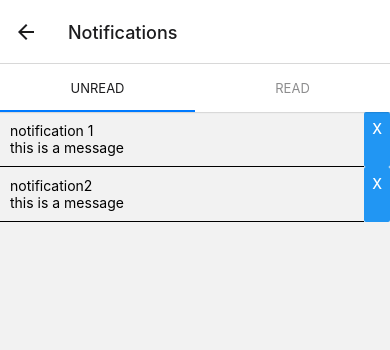
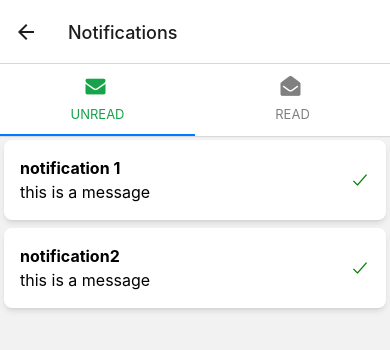
Before and after one commit to 20208094/AgriTayo, a React Native app in the folder mobile/: screen /Notifications in a window 390 px wide. Shown: the top 350 px of the page. Built offline with nearby package versions, Linux system fonts and the light colour scheme.

Commit message:
PASSWORDandNOTIF(done)
nativewind css applied in password and notif, homecard fixed

```diff
--- a/mobile/app/components/HomeCard.js
+++ b/mobile/app/components/HomeCard.js
@@ -16,7 +16,7 @@ const HomeCard = ({ product }) => {
       className="bg-white rounded-lg shadow m-2 w-[44%] mb-5"
     >
       <View className="rounded-t-lg overflow-hidden">
-        <Image source={product.image} className="w-full h-38" />
+        <Image source={product.image} className="w-full h-28" />
       </View>
       <View className="p-2.5">
         <Text className="text-base font-bold mb-1.5">{product.title}</Text>
--- a/mobile/app/components/NotificationTable.js
+++ b/mobile/app/components/NotificationTable.js
@@ -1,49 +1,36 @@
 import React from "react";
-import { TouchableOpacity, View, Text, StyleSheet, Button } from "react-native";
+import { TouchableOpacity, View, Text, Button } from "react-native";
 import { useNavigation } from "@react-navigation/native";
+import { styled } from "nativewind";
+import { Icon } from "react-native-elements";
 
 const NotificationTable = ({ notification, moveToRead, showButton }) => {
   const navigation = useNavigation();
+
   return (
     <TouchableOpacity
       onPress={() =>
         navigation.navigate("Notification Details", { notification })
       }
+      className="bg-white p-4 m-1 rounded-lg shadow-md"
     >
-      <View style={styles.tableContainer}>
-        <View style={styles.tableRow}>
-          <Text style={styles.tableCell}>
-            {notification.title}
+      <View className="flex-row justify-between items-center">
+        <Text className="flex-1 text-base">
+          <Text className="font-bold">{notification.title}</Text>
           {"\n"}
           {notification.message}
         </Text>
         {showButton && (
-            <Button
-              title='X'
+          <TouchableOpacity
             onPress={() => moveToRead(notification.id)}
-            />
+            className="ml-4"
+          >
+            <Icon name="checkmark" type="ionicon" size={20} color="green" />
+          </TouchableOpacity>
         )}
-        </View>
       </View>
     </TouchableOpacity>
   );
 };
 
-const styles = StyleSheet.create({
-  tableContainer: {
-    borderColor: "#000",
-  },
-  tableRow: {
-    flexDirection: "row",
-    borderColor: "#000",
-  },
-
-  tableCell: {
-    flex: 1,
-    padding: 10,
-    borderBottomWidth: 0.5,
-    borderColor: "#000",
-  },
-});
-
-export default NotificationTable;
+export default styled(NotificationTable);
--- a/mobile/app/screens/CropsScreen.js
+++ b/mobile/app/screens/CropsScreen.js
@@ -1,5 +1,6 @@
 import React from "react";
 import { View } from "react-native";
+import SearchBarC from "../components/SearchBarC";
 
 function CropsScreen() {
   return <View></View>;
--- a/mobile/app/screens/ForgotPasswordScreen.js
+++ b/mobile/app/screens/ForgotPasswordScreen.js
@@ -1,33 +1,45 @@
 import React from "react";
 import { View, Text, TextInput, TouchableOpacity } from "react-native";
 import { SafeAreaView } from "react-native-safe-area-context";
+import { styled } from "nativewind";
 
 //eyy ka muna eyy
 function ForgotPasswordScreen({ navigation }) {
   return (
-    <SafeAreaView>
-      <View className="">
-        <Text className="">Forgot Password</Text>
-        <Text className="">Please enter your email</Text>
+    <SafeAreaView className="flex-1 bg-gray-100">
+      <View className="flex-1 justify-center items-center px-5">
+        <View className="bg-white p-6 rounded-lg shadow-md w-full max-w-md">
+          <Text className="text-2xl font-bold text-green-700 mb-4 text-center">
+            Forgot Password
+          </Text>
+          <Text className="text-base text-gray-600 mb-4 text-center">
+            Please enter your email
+          </Text>
           <TextInput
-          className=""
+            className="border border-gray-300 rounded-lg px-4 py-2 mb-4"
             placeholder="Email"
             keyboardType="email-address"
             autoCapitalize="none"
             autoCorrect={false}
           />
-        <TouchableOpacity onPress={() => navigation.navigate("Login")}>
-          <Text className="">Cancel</Text>
+          <View className="flex-row justify-between">
+            <TouchableOpacity
+              onPress={() => navigation.navigate("Login")}
+              className="bg-gray-300 px-4 py-2 rounded-lg"
+            >
+              <Text className="text-gray-700 font-bold">Cancel</Text>
             </TouchableOpacity>
             <TouchableOpacity
               onPress={() => navigation.navigate("Change Password OTP")}
-          className=""
+              className="bg-green-600 px-4 py-2 rounded-lg"
             >
-          <Text classname="">Confirm</Text>
+              <Text className="text-white font-bold">Confirm</Text>
             </TouchableOpacity>
+          </View>
+        </View>
       </View>
     </SafeAreaView>
   );
 }
 
-export default ForgotPasswordScreen;
+export default styled(ForgotPasswordScreen);
--- a/mobile/app/screens/NewPasswordScreen.js
+++ b/mobile/app/screens/NewPasswordScreen.js
@@ -1,28 +1,33 @@
 import React from "react";
 import { View, Text, TextInput, TouchableOpacity } from "react-native";
 import { SafeAreaView } from "react-native-safe-area-context";
+import { styled } from "nativewind";
 
-function NewPasswordScreen({navigation}) {
+function NewPasswordScreen({ navigation }) {
   return (
-    <SafeAreaView className=''>
-      <View className="">
-        <Text className="">Enter your new password</Text>
+    <SafeAreaView className="flex-1 bg-gray-100">
+      <View className="flex-1 justify-center items-center px-5">
+        <View className="bg-white p-6 rounded-lg shadow-md w-full max-w-md">
+          <Text className="text-2xl font-bold text-green-700 mb-4 text-center">
+            Enter your new password
+          </Text>
           <TextInput
-          className=""
+            className="border border-gray-300 rounded-lg px-4 py-2 mb-4"
             placeholder="Password"
             secureTextEntry={true}
             autoCapitalize="none"
             autoCorrect={false}
           />
           <TouchableOpacity
-        className=""
-        onPress={() => navigation.navigate('Login')}
+            onPress={() => navigation.navigate("Login")}
+            className="bg-green-600 px-4 py-2 rounded-lg"
           >
-          <Text className="">Confirm</Text>
+            <Text className="text-white font-bold text-center">Confirm New Password </Text>
           </TouchableOpacity>
+        </View>
       </View>
     </SafeAreaView>
   );
 }
 
-export default NewPasswordScreen;
+export default styled(NewPasswordScreen);
--- a/mobile/app/screens/NotificationDetailsScreen.js
+++ b/mobile/app/screens/NotificationDetailsScreen.js
@@ -1,15 +1,18 @@
 import React from "react";
-import { View, Text } from "react-native";
+import { View, Text, ScrollView } from "react-native";
+import { styled } from "nativewind";
 
 function NotificationDetailsScreen({ route }) {
   const { notification } = route.params;
 
   return (
-    <View>
-      <Text>Title: {notification.title}</Text>
-      <Text>Message: {notification.message}</Text>
-    </View>
+    <ScrollView className="flex-1 bg-gray-100 p-4">
+      <View className="bg-white p-4 rounded-lg shadow-md">
+        <Text className="text-2xl font-bold text-black-900 mb-2">{notification.title}</Text>
+        <Text className="text-base text-black-700">{notification.message}</Text>
+      </View>
+    </ScrollView>
   );
 }
 
-export default NotificationDetailsScreen;
+export default styled(NotificationDetailsScreen);
--- a/mobile/app/screens/NotificationScreen.js
+++ b/mobile/app/screens/NotificationScreen.js
@@ -2,6 +2,7 @@ import React, { useState } from "react";
 import { createMaterialTopTabNavigator } from "@react-navigation/material-top-tabs";
 import ReadScreen from "./ReadScreen";
 import UnreadScreen from "./UnreadScreen";
+import Icon from "react-native-vector-icons/FontAwesome";
 
 const initialNotifications = [
   {
@@ -29,8 +30,22 @@ function NotificationScreen() {
   };
 
   return (
-    <Tab.Navigator>
-      <Tab.Screen name='Unread'>
+    <Tab.Navigator
+      screenOptions={({ route }) => ({
+        tabBarIcon: ({ color }) => {
+          let iconName;
+          if (route.name === 'Unread') {
+            iconName = 'envelope';
+          } else if (route.name === 'Read') {
+            iconName = 'envelope-open';
+          }
+          return <Icon name={iconName} size={20} color={color} />;
+        },
+        tabBarActiveTintColor: "#16A34A",
+        tabBarInactiveTintColor: "gray",
+      })}
+    >
+      <Tab.Screen name="Unread">
         {(props) => (
           <UnreadScreen
             {...props}
@@ -39,7 +54,7 @@ function NotificationScreen() {
           />
         )}
       </Tab.Screen>
-      <Tab.Screen name='Read'>
+      <Tab.Screen name="Read">
         {(props) => (
           <ReadScreen
             {...props}
--- a/mobile/app/screens/RegisterScreenBuyers.js
+++ b/mobile/app/screens/RegisterScreenBuyers.js
@@ -7,10 +7,11 @@ import {
   ScrollView,
   SafeAreaView,
 } from "react-native";
-import RadioForm from "react-native-simple-radio-button";
 import DateTimePicker from "@react-native-community/datetimepicker";
+import { styled } from "nativewind";
+import { FontAwesome } from '@expo/vector-icons';
 
-function RegisterScreenBuyers({navigation}) {
+function RegisterScreenBuyers({ navigation }) {
   const handleRegister = () => {
     // handle registration logic here
   };
@@ -73,17 +74,22 @@ function RegisterScreenBuyers({navigation}) {
             />
           )}
           <Text className="text-lg mb-2 text-gray-800">Gender:</Text>
-            <RadioForm
-              radio_props={genderOptions}
-              initial={-1}
-              formHorizontal={true}
-              labelHorizontal={true}
-              buttonColor="#00B251"
-              selectedButtonColor="#00B251"
-              className="mb-2"
-              labelStyle={{ marginRight: 20 }}
-              onPress={(value) => setSelectedGender(value)}
-            />
+          <View className="flex-row mb-4">
+            {genderOptions.map((option) => (
+              <TouchableOpacity
+                key={option.value}
+                onPress={() => setSelectedGender(option.value)}
+                className="flex-row items-center mr-6"
+              >
+                <View className="w-8 h-8 rounded-full border-2 border-green-600 flex items-center justify-center">
+                  {selectedGender === option.value && (
+                    <FontAwesome name="check" size={25} color="#00B251" />
+                  )}
+                </View>
+                <Text className="ml-2 text-gray-800">{option.label}</Text>
+              </TouchableOpacity>
+            ))}
+          </View>
           <TextInput
             className="w-full p-3 mb-4 bg-white rounded-lg shadow-md"
             placeholder="Address"
@@ -124,10 +130,16 @@ function RegisterScreenBuyers({navigation}) {
           >
             <Text className="text-white text-center text-lg">Register</Text>
           </TouchableOpacity>
+          <TouchableOpacity
+            onPress={() => navigation.navigate('Login')}
+            className="w-full p-3 bg-gray-300 rounded-lg shadow-md mt-4"
+          >
+            <Text className="text-gray-800 text-center text-lg">Cancel</Text>
+          </TouchableOpacity>
         </View>
       </ScrollView>
     </SafeAreaView>
   );
 }
 
-export default RegisterScreenBuyers;
+export default styled(RegisterScreenBuyers);
```
Also changed, not shown: mobile/app/screens/ChangeEmailScreen.js (+23 -14 lines). Lines whose indentation alone changed are shown as unchanged.
